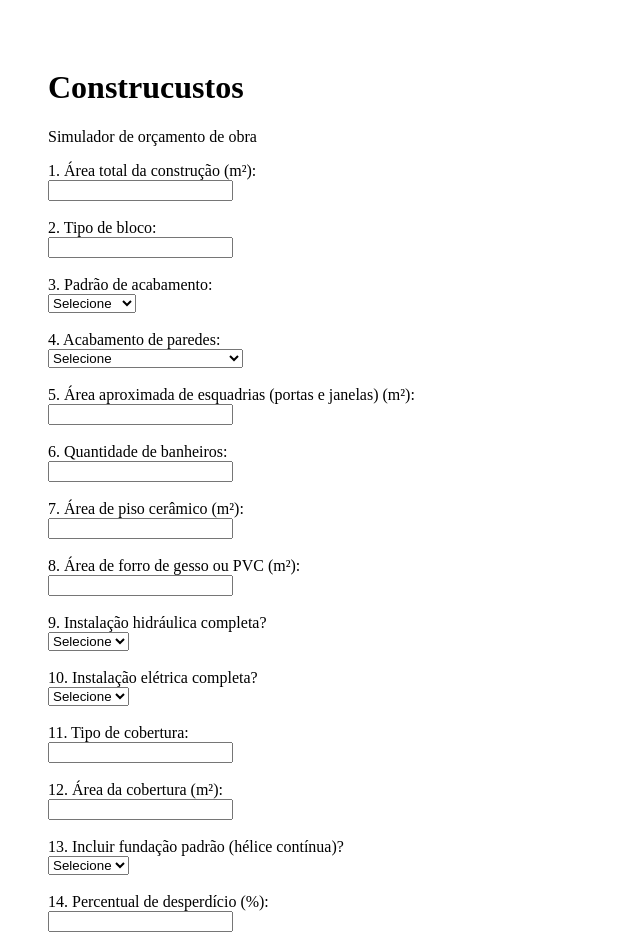
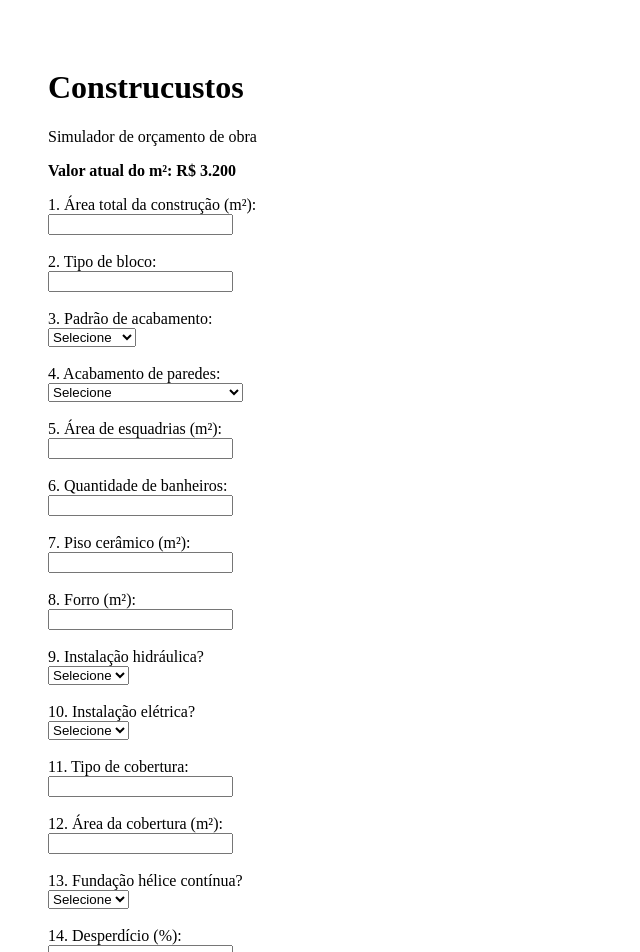
Before and after one commit to orcamento-custos/construcustos, a Next.js app: page / in a window 1280 px wide. Shown: the top 952 px of the page, without its empty margins (0-640 px from the left). Built offline with nearby package versions, Linux system fonts and the light colour scheme; no server answers.

Commit message:
Update index.js

```diff
--- a/pages/index.js
+++ b/pages/index.js
@@ -1,4 +1,4 @@
-import { useState } from 'react';
+import { useEffect, useState } from 'react';
 
 export default function Home() {
   const [respostas, setRespostas] = useState({
@@ -19,8 +19,16 @@
     margem: ''
   });
 
+  const [custoM2, setCustoM2] = useState(3200); // valor inicial padrão
   const [resultado, setResultado] = useState(null);
-  const custoM2 = 3200;
+
+  useEffect(() => {
+    fetch('/api/valor-m2')
+      .then(res => res.json())
+      .then(data => {
+        if (data.valor) setCustoM2(data.valor);
+      });
+  }, []);
 
   const handleChange = (e) => {
     setRespostas({ ...respostas, [e.target.name]: e.target.value });
@@ -41,14 +49,13 @@
     <div style={{ padding: 40 }}>
       <h1>Construcustos</h1>
       <p>Simulador de orçamento de obra</p>
+      <p><strong>Valor atual do m²: R$ {custoM2.toLocaleString('pt-BR')}</strong></p>
 
       <form>
         <label>1. Área total da construção (m²):</label><br />
         <input type="number" name="area" value={respostas.area} onChange={handleChange} /><br /><br />
-
         <label>2. Tipo de bloco:</label><br />
         <input type="text" name="bloco" value={respostas.bloco} onChange={handleChange} /><br /><br />
-
         <label>3. Padrão de acabamento:</label><br />
         <select name="acabamento" value={respostas.acabamento} onChange={handleChange}>
           <option value="">Selecione</option>
@@ -56,57 +63,45 @@
           <option value="medio">Médio</option>
           <option value="alto">Alto</option>
         </select><br /><br />
-
         <label>4. Acabamento de paredes:</label><br />
         <select name="pintura" value={respostas.pintura} onChange={handleChange}>
           <option value="">Selecione</option>
           <option value="completo">Chapisco, Emboço e Reboco</option>
           <option value="pintura">Apenas Pintura</option>
         </select><br /><br />
-
-        <label>5. Área aproximada de esquadrias (portas e janelas) (m²):</label><br />
+        <label>5. Área de esquadrias (m²):</label><br />
         <input type="number" name="esquadrias" value={respostas.esquadrias} onChange={handleChange} /><br /><br />
-
         <label>6. Quantidade de banheiros:</label><br />
         <input type="number" name="banheiros" value={respostas.banheiros} onChange={handleChange} /><br /><br />
-
-        <label>7. Área de piso cerâmico (m²):</label><br />
+        <label>7. Piso cerâmico (m²):</label><br />
         <input type="number" name="piso" value={respostas.piso} onChange={handleChange} /><br /><br />
-
-        <label>8. Área de forro de gesso ou PVC (m²):</label><br />
+        <label>8. Forro (m²):</label><br />
         <input type="number" name="forro" value={respostas.forro} onChange={handleChange} /><br /><br />
-
-        <label>9. Instalação hidráulica completa?</label><br />
+        <label>9. Instalação hidráulica?</label><br />
         <select name="hidraulica" value={respostas.hidraulica} onChange={handleChange}>
           <option value="">Selecione</option>
           <option value="sim">Sim</option>
           <option value="nao">Não</option>
         </select><br /><br />
-
-        <label>10. Instalação elétrica completa?</label><br />
+        <label>10. Instalação elétrica?</label><br />
         <select name="eletrica" value={respostas.eletrica} onChange={handleChange}>
           <option value="">Selecione</option>
           <option value="sim">Sim</option>
           <option value="nao">Não</option>
         </select><br /><br />
-
         <label>11. Tipo de cobertura:</label><br />
         <input type="text" name="cobertura" value={respostas.cobertura} onChange={handleChange} /><br /><br />
-
         <label>12. Área da cobertura (m²):</label><br />
         <input type="number" name="areaCobertura" value={respostas.areaCobertura} onChange={handleChange} /><br /><br />
-
-        <label>13. Incluir fundação padrão (hélice contínua)?</label><br />
+        <label>13. Fundação hélice contínua?</label><br />
         <select name="fundacao" value={respostas.fundacao} onChange={handleChange}>
           <option value="">Selecione</option>
           <option value="sim">Sim</option>
           <option value="nao">Não</option>
         </select><br /><br />
-
-        <label>14. Percentual de desperdício (%):</label><br />
+        <label>14. Desperdício (%):</label><br />
         <input type="number" name="desperdicio" value={respostas.desperdicio} onChange={handleChange} /><br /><br />
-
-        <label>15. Margem de lucro e custos indiretos (%):</label><br />
+        <label>15. Margem e custos indiretos (%):</label><br />
         <input type="number" name="margem" value={respostas.margem} onChange={handleChange} /><br /><br />
 
         <button type="button" onClick={calcular}>Calcular</button>
```
